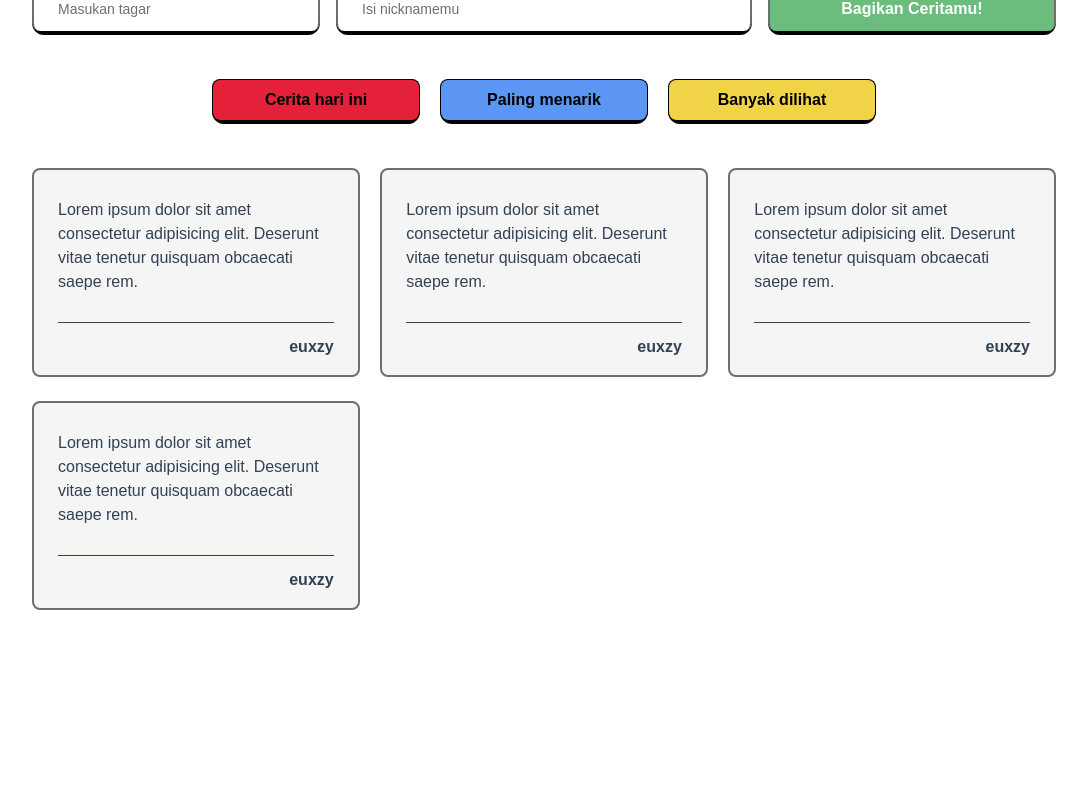
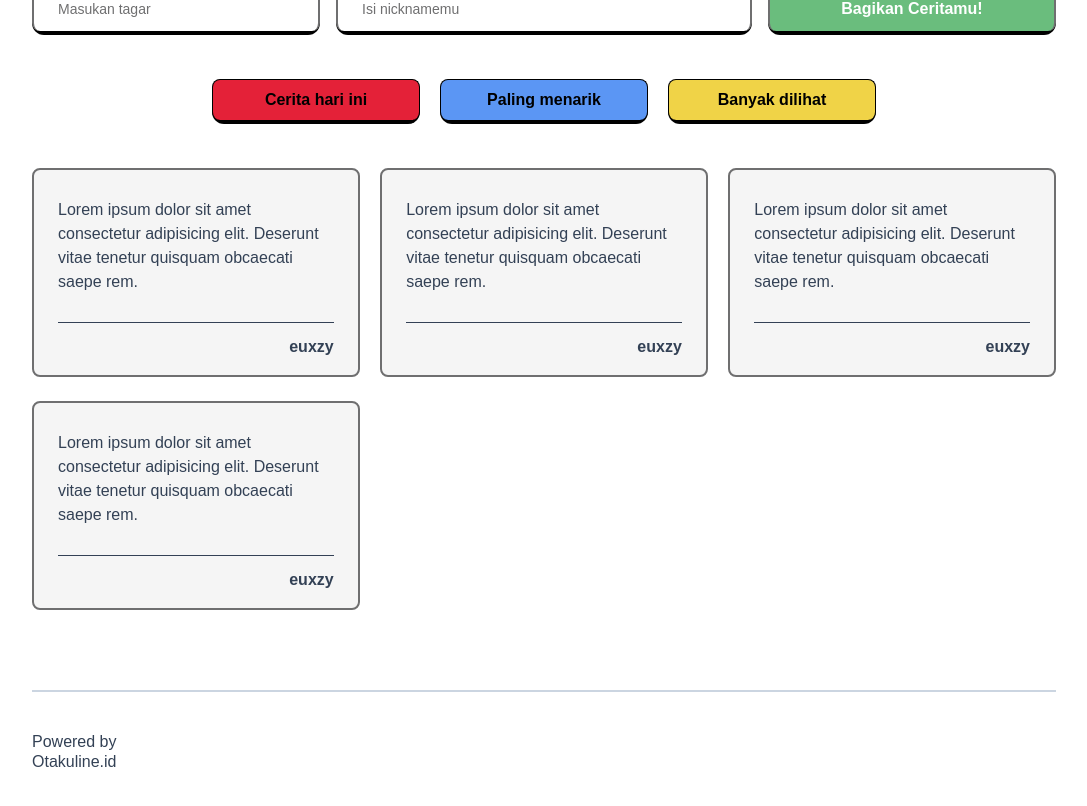
Before and after one commit to snowman1120/ceritain, a Nuxt app: page / in a window 1280 px wide. Shown: the part 270-1076 px from the top of the page, without its empty margins (96-1183 px from the left). Before the commit the page ends 880 px from the top, so only its background shows below. Built offline with nearby package versions, Linux system fonts and the light colour scheme; a web font is replaced by a local one.

Commit message:
[ + ] footer

```diff
--- /dev/null
+++ b/components/Footer.vue
@@ -0,0 +1,10 @@
+<template>
+  <footer class="mt-20">
+    <div class="w-[1024px] mx-auto">
+      <div class="border-t-2 py-10 border-slate-300 leading-tight font-medium text-slate-700">
+        <p>Powered by</p>
+        <p>Otakuline.id</p>
+      </div>
+    </div>
+  </footer>
+</template>
--- a/pages/index.vue
+++ b/pages/index.vue
@@ -24,5 +24,7 @@
         </div>
       </div>
     </div>
+
+    <Footer />
   </section>
 </template>
```
